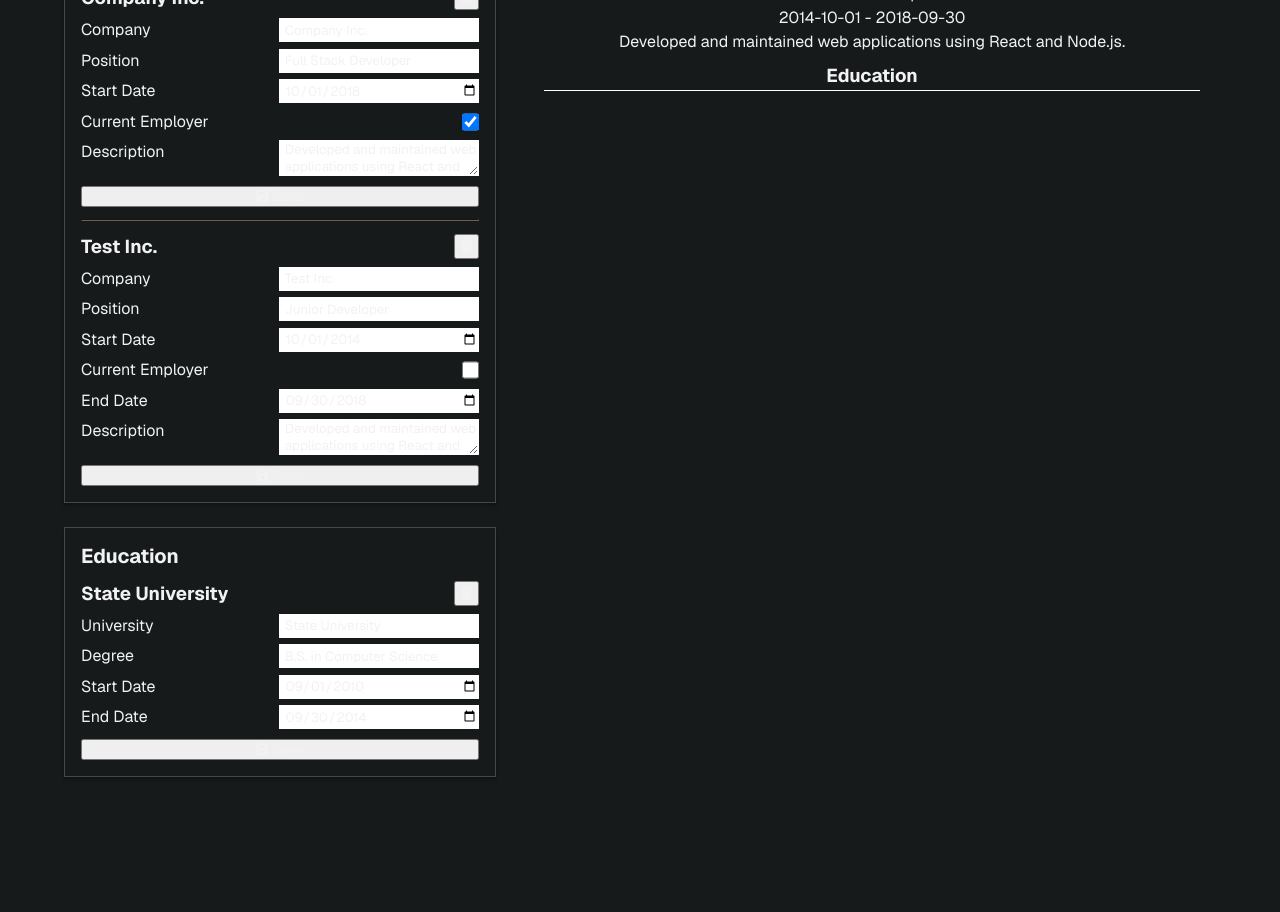
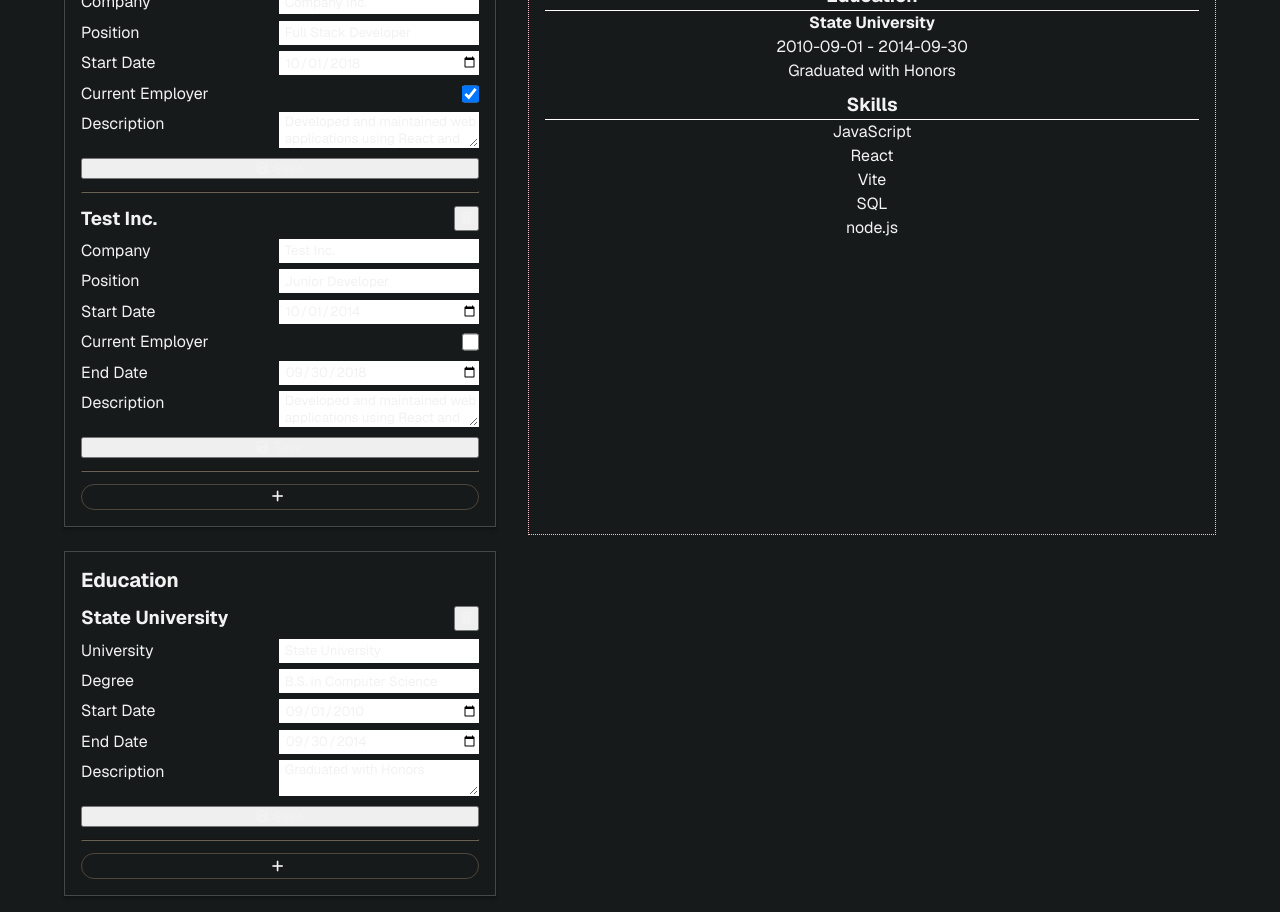
Before and after one commit to JonahKF/react-resume-app, a React (Vite) app: page / in a window 1280 px wide. Shown: the part 520-1432 px from the top of the page. Before the commit the page ends 1321 px from the top, so only its background shows below. Built offline with nearby package versions, Linux system fonts and the light colour scheme.

Commit message:
resumed project, cleaned CSS, added add and remove functionality to experience

```diff
--- a/src/components/App.jsx
+++ b/src/components/App.jsx
@@ -17,8 +17,6 @@ function App() {
       summary:
         "Full Stack Developer with over 10 years experience in JavaScript, React, Vite, SQL and node.js.",
     },
-
-    skills: ["JavaScript", "React", "Vite", "SQL", "node.js"],
 
     expInfo: [
       {
@@ -50,8 +48,11 @@ function App() {
         degree: "B.S. in Computer Science",
         startDate: "2010-09-01",
         endDate: "2014-09-30",
+        description: "Graduated with Honors",
       },
     ],
+
+    skills: ["JavaScript", "React", "Vite", "SQL", "node.js"],
   });
 
   const handleGeneralInfoSave = (updatedGeneralInfo) => {
@@ -78,11 +79,76 @@ function App() {
   };
 
   const handleEduInfoSave = (updatedEduInfo) => {
+    setPerson((prevPerson) => {
+      const newEduInfo = prevPerson.eduInfo.map((education) => {
+        if (education.id === updatedEduInfo.id) {
+          return updatedEduInfo;
+        }
+        return education;
+      });
+
+      return {
+        ...prevPerson,
+        eduInfo: newEduInfo,
+      };
+    });
+  };
+
+  const addNewExperience = () => {
     setPerson((prevPerson) => ({
       ...prevPerson,
-      eduInfo: updatedEduInfo,
+      expInfo: [
+        ...prevPerson.expInfo,
+        {
+          id: crypto.randomUUID(),
+          company: "",
+          position: "",
+          startDate: "",
+          stillWorking: false,
+          endDate: "",
+          description: "",
+        },
+      ],
     }));
   };
+
+  const addNewEducation = () => {
+    setPerson((prevPerson) => ({
+      ...prevPerson,
+      eduInfo: [
+        ...prevPerson.eduInfo,
+        {
+          id: crypto.randomUUID(),
+          company: "",
+          position: "",
+          startDate: "",
+          stillWorking: false,
+          endDate: "",
+          description: "",
+        },
+      ],
+    }));
+  };
+
+  const addNewSkill = () => {
+    console.log("placeholder");
+  };
+
+  const removeExperience = (id) => {
+    setPerson((prevPerson) => ({
+      ...prevPerson,
+      expInfo: prevPerson.expInfo.filter((experience) => experience.id !== id),
+    }));
+  };
+
+  const removeEducation = (id) => {
+    setPerson((prevPerson) => ({
+      ...prevPerson,
+      eduInfo: prevPerson.eduInfo.filter((education) => education.id !== id),
+    }));
+  };
+
+  const removeSkill = () => {};
 
   return (
     <>
@@ -119,10 +185,18 @@ function App() {
                 key={experience.id}
                 experienceData={experience}
                 onSave={handleExpInfoSave}
+                onRemove={removeExperience}
                 index={index}
               />
             ))}
-            {/* Add new exp btn */}
+
+            <button
+              className="form-btn add-btn"
+              type="button"
+              onClick={addNewExperience}
+            >
+              <i className="fa-solid fa-plus"></i>
+            </button>
           </div>
 
           <div className="form-card">
@@ -132,10 +206,18 @@ function App() {
                 key={education.id}
                 educationData={education}
                 onSave={handleEduInfoSave}
+                onRemove={removeEducation}
                 index={index}
               />
             ))}
-            {/* Add new edu btn */}
+
+            <button
+              className="form-btn add-btn"
+              type="button"
+              onClick={addNewEducation}
+            >
+              <i className="fa-solid fa-plus"></i>
+            </button>
           </div>
         </section>
 
--- a/src/components/EduInfo.jsx
+++ b/src/components/EduInfo.jsx
@@ -5,6 +5,7 @@ function EduInfo({ educationData, onSave, index }) {
   const [degree, setDegree] = useState(educationData.degree);
   const [startDate, setStartDate] = useState(educationData.startDate);
   const [endDate, setEndDate] = useState(educationData.endDate);
+  const [description, setDescription] = useState(educationData.description);
 
   const onSubmit = (e) => {
     e.preventDefault();
@@ -15,6 +16,7 @@ function EduInfo({ educationData, onSave, index }) {
       degree,
       startDate,
       endDate,
+      description,
     };
 
     console.log(updatedInfo);
@@ -24,7 +26,7 @@ function EduInfo({ educationData, onSave, index }) {
 
   return (
     <>
-      {index != 0 ? <hr className="form-break" /> : null}
+      {/* {index != 0 ? <hr className="form-break" /> : null}*/}
 
       <form className="info-form" onSubmit={onSubmit}>
         <div className="inner-header">
@@ -67,11 +69,21 @@ function EduInfo({ educationData, onSave, index }) {
             onChange={(e) => setEndDate(e.target.value)}
           />
         </div>
+        <div className="form-row">
+          <label htmlFor="description">Description</label>
+          <textarea
+            id="description"
+            value={description}
+            onChange={(e) => setDescription(e.target.value)}
+          />
+        </div>
         <button className="form-btn" type="submit">
           <i className="fa-solid fa-floppy-disk"></i>
           <span>Save</span>
         </button>
       </form>
+
+      <hr className="form-break" />
     </>
   );
 }
--- a/src/components/ExpInfo.jsx
+++ b/src/components/ExpInfo.jsx
@@ -1,6 +1,6 @@
 import { useState } from "react";
 
-function ExpInfo({ experienceData, onSave, index }) {
+function ExpInfo({ experienceData, onSave, onRemove, index }) {
   const [company, setCompany] = useState(experienceData.company);
   const [position, setPosition] = useState(experienceData.position);
   const [startDate, setStartDate] = useState(experienceData.startDate);
@@ -28,12 +28,12 @@ function ExpInfo({ experienceData, onSave, index }) {
 
   return (
     <>
-      {index != 0 ? <hr className="form-break" /> : null}
+      {/* {index != 0 ? <hr className="form-break" /> : null}*/}
 
       <form className="info-form" onSubmit={onSubmit}>
         <div className="inner-header">
           <h3>{experienceData.company}</h3>
-          <button type="button">
+          <button type="button" onClick={() => onRemove(experienceData.id)}>
             <i className="fa-solid fa-trash"></i>
           </button>
         </div>
@@ -95,6 +95,8 @@ function ExpInfo({ experienceData, onSave, index }) {
           <span>Save</span>
         </button>
       </form>
+
+      <hr className="form-break" />
     </>
   );
 }
--- a/src/components/ResumePreview.jsx
+++ b/src/components/ResumePreview.jsx
@@ -22,17 +22,12 @@ function ResumePreview({ personData }) {
           <div className="summary-text">{personData.generalInfo.summary}</div>
         </section>
 
-        <section className="skills">
-          <h3>Skills</h3>
-          <div>PLACEHOLDER</div>
-        </section>
-
         <section className="experience">
           <h3>Experience</h3>
           {personData.expInfo.map((experience, index) => (
-            <div className="exp-preview-wrapper">
+            <div className="exp-preview-wrapper" key={experience.id}>
               <h4>
-                {index}. {experience.company}
+                <span className="hidden">{index}.</span> {experience.company}
               </h4>
               <div className="exp-preview-position">{experience.position}</div>
               <div className="exp-preview-dates">
@@ -50,6 +45,32 @@ function ResumePreview({ personData }) {
 
         <section className="education">
           <h3>Education</h3>
+          {personData.eduInfo.map((education, index) => (
+            <div className="exp-preview-wrapper" key={education.id}>
+              <h4>
+                <span className="hidden">{index}.</span> {education.university}
+              </h4>
+              <div className="exp-preview-position">{education.position}</div>
+              <div className="exp-preview-dates">
+                {education.startDate} -{" "}
+                {education.stillWorking === true
+                  ? "Ongoing"
+                  : education.endDate}
+              </div>
+              <div className="exp-preview-description">
+                {education.description}
+              </div>
+            </div>
+          ))}
+        </section>
+
+        <section className="skills">
+          <h3>Skills</h3>
+          <div className="wrapper">
+            {personData.skills.map((skill, index) => (
+              <div key={index}>{skill}</div>
+            ))}
+          </div>
         </section>
       </div>
     </div>
--- a/src/styles/App.css
+++ b/src/styles/App.css
@@ -36,7 +36,7 @@ main {
     display: grid;
     grid-template-columns: 1fr auto;
     gap: 2rem;
-    padding: 2rem 0 0 0;
+    padding: 0.75rem 0 0 0;
     box-sizing: border-box;
 }
 
@@ -106,8 +106,21 @@ h2 {
 .form-btn {
     width: 100%;
     margin-top: 0.2rem;
+    cursor: pointer;
     > i {
         margin-right: 0.3rem;
+    }
+    &.add-btn {
+        margin-top: 12px;
+        background-color: var(--bg-dark);
+        border: 1px solid var(--border);
+        border-radius: 25px;
+        height: 2em;
+        transition: 200ms all;
+        &:hover {
+            background-color: #0e0e13;
+            transition: 200ms all;
+        }
     }
 }
 
@@ -117,6 +130,8 @@ h2 {
     max-width: 100%;
     aspect-ratio: 210 / 297;
     padding: 1rem;
+
+    border: 1px dotted pink;
 
     display: flex;
     flex-direction: column;
@@ -128,11 +143,15 @@ h2 {
     h3 {
         border-bottom: 1px solid white;
     }
+
+    section {
+        margin-top: 0.5rem;
+        margin-bottom: 0.5rem;
+    }
 }
 
-section {
-    margin-top: 0.5rem;
-    margin-bottom: 0.5rem;
+.hidden {
+    display: none;
 }
 
 .exp-preview-wrapper {
```
